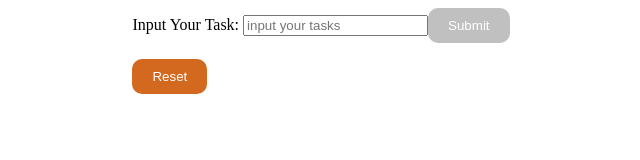
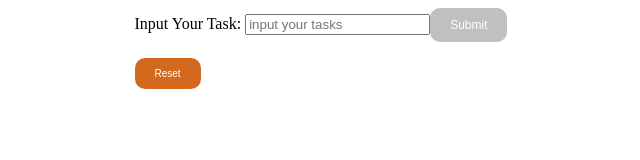
Before and after one commit to baramnamu/react_sample, a React (Create React App) app: page / in a window 1280 px wide. Shown: the top 160 px of the page, without its empty margins (319-959 px from the left). Built offline with nearby package versions, Linux system fonts and the light colour scheme.

Commit message:
add prop-types

```diff
--- a/package.json
+++ b/package.json
@@ -6,6 +6,7 @@
     "@testing-library/jest-dom": "^5.16.5",
     "@testing-library/react": "^13.4.0",
     "@testing-library/user-event": "^13.5.0",
+    "prop-types": "^15.8.1",
     "react": "^18.2.0",
     "react-dom": "^18.2.0",
     "react-scripts": "5.0.1",
--- a/src/App.js
+++ b/src/App.js
@@ -1,6 +1,6 @@
 import { useEffect, useState } from 'react';
-import style from './App.module.css';
-import StaticCommonButton from './component/CommonButton';
+import styles from './App.module.css';
+import StaticButton from './component/Button';
 
 function App() {
   const [value, setValue] = useState('');
@@ -27,18 +27,18 @@ function App() {
   }, [todos]);
 
   return (
-    <div className={style.Centering}>
+    <div className={styles.Centering}>
       <form onSubmit={onSubmit}>
         <label htmlFor="inputTask">Input Your Task: </label>
         <input id="inputTask" placeholder="input your tasks" value={value} onChange={onInputChange} />
-        <StaticCommonButton text="Submit" disabled={value.length < 4} />
+        <StaticButton text="Submit" disabled={value.length < 4} />
       </form>
       <ul>
         {todos.map((t, i) => (
           <li key={i}>{t}</li>
         ))}
       </ul>
-      <StaticCommonButton text="Reset" onClick={() => setTodos([])} />
+      <StaticButton text="Reset" fontSize={10} onClick={() => setTodos([])} />
     </div>
   );
 }
--- a/src/component/CommonButton.js
+++ b/src/component/Button.js
@@ -1,6 +1,7 @@
 import { memo } from 'react';
+import PropTypes from 'prop-types';
 
-function CommonButton({ text, disabled = false, onClick }) {
+function Button({ text, fontSize = 12, disabled = false, onClick }) {
   console.info(`${text} button was rendered`);
   return (
     <button
@@ -10,6 +11,7 @@ function CommonButton({ text, disabled = false, onClick }) {
         padding: '10px 20px',
         border: 0,
         borderRadius: 10,
+        fontSize,
       }}
       disabled={disabled}
       onClick={onClick}
@@ -18,7 +20,13 @@ function CommonButton({ text, disabled = false, onClick }) {
     </button>
   );
 }
+Button.propTypes = {
+  text: PropTypes.string.isRequired,
+  fontSize: PropTypes.number,
+  disabled: PropTypes.bool,
+  onClick: PropTypes.func,
+};
 
 /* React.memo() 메소드는 부모 컴포넌트의 state 중에서 자신과 상관없는 state가 변경되면 다시 렌더링하지 않도록 해준다. */
-const StaticCommonButton = memo(CommonButton);
-export default StaticCommonButton;
+const StaticButton = memo(Button);
+export default StaticButton;
```
Also changed, not shown: 1 other file (tests, documents, lock files or other folders).
